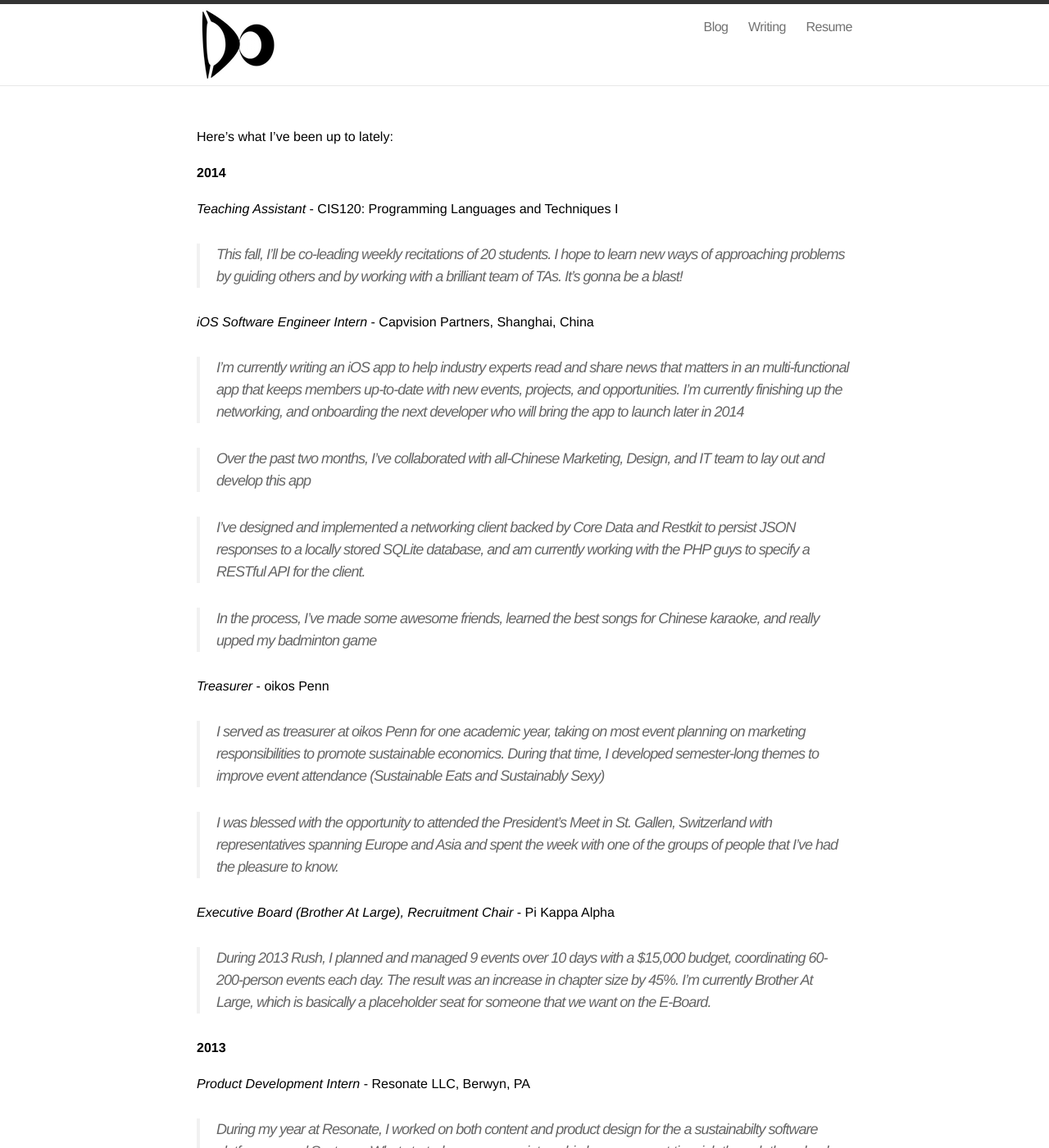
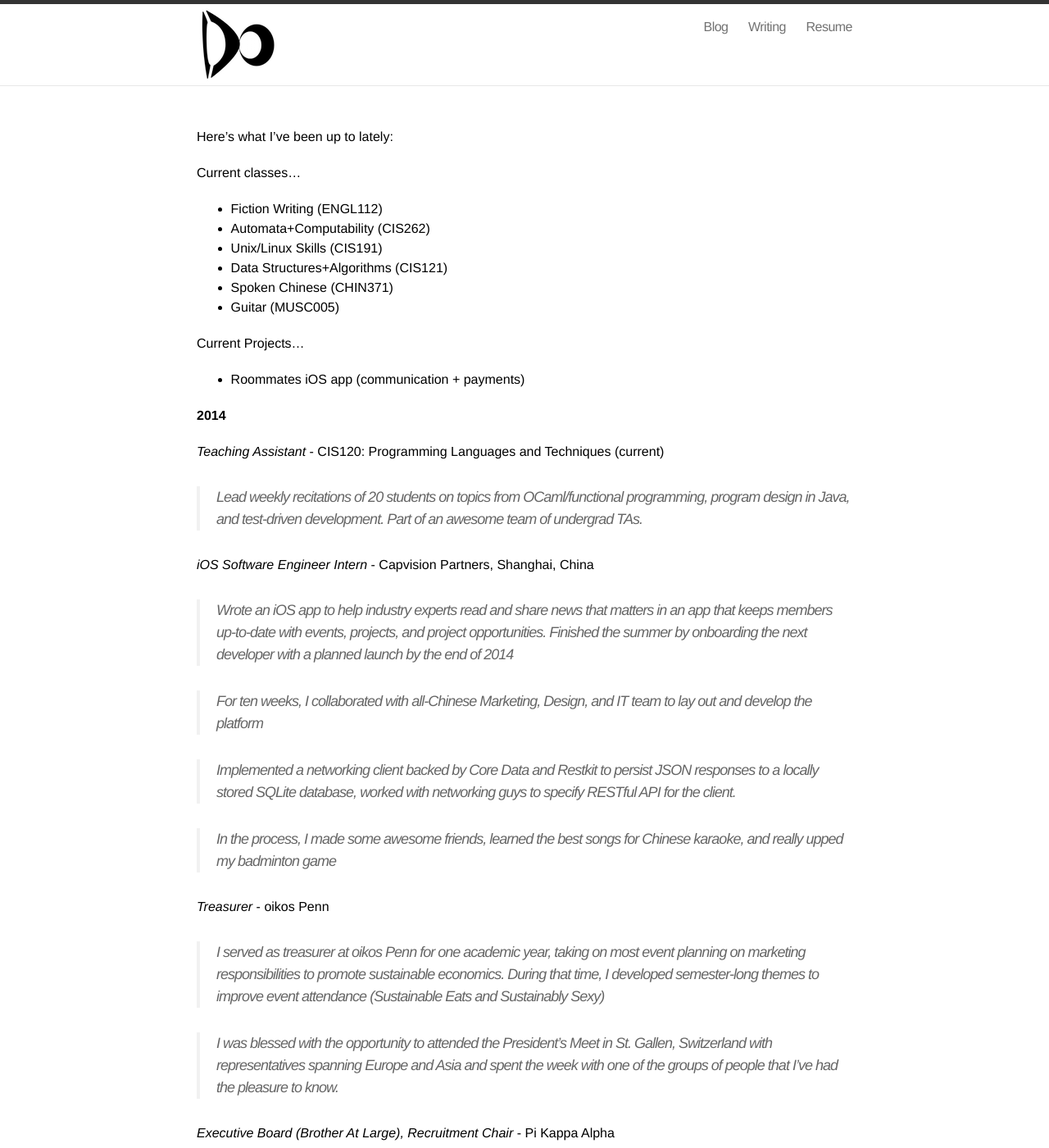
Before and after one commit to dericko/dericko.github.io, a Jekyll site: the page built from zabout.md, in a window 1280 px wide and 1400 px high. Shown: the whole window at 82% size. Built offline with Jekyll 4.4.1, drawn with Linux system fonts in a browser that asks for light colours.

Commit message:
update resume

```diff
--- a/zabout.md
+++ b/zabout.md
@@ -6,21 +6,41 @@ permalink: /resume/
 
 Here's what I've been up to lately:
 
+Current classes...
+
+- Fiction Writing (ENGL112)
+
+- Automata+Computability (CIS262)
+
+- Unix/Linux Skills (CIS191)
+
+- Data Structures+Algorithms (CIS121)
+
+- Spoken Chinese (CHIN371)
+
+- Guitar (MUSC005)
+
+
+Current Projects...
+
+- Roommates iOS app (communication + payments)
+
+
 __2014__
 
-_Teaching Assistant_ - CIS120: Programming Languages and Techniques I
+_Teaching Assistant_ - CIS120: Programming Languages and Techniques (current)
 
-> This fall, I'll be co-leading weekly recitations of 20 students. I hope to learn new ways of approaching problems by guiding others and by working with a brilliant team of TAs. It's gonna be a blast!
+> Lead weekly recitations of 20 students on topics from OCaml/functional programming, program design in Java, and test-driven development. Part of an awesome team of undergrad TAs.
 
 _iOS Software Engineer Intern_ - Capvision Partners, Shanghai, China
 
-> I'm currently writing an iOS app to help industry experts read and share  news that matters in an multi-functional app that keeps members up-to-date with new events, projects, and opportunities. I'm currently finishing up the networking, and onboarding the next developer who will bring the app to launch later in 2014
+> Wrote an iOS app to help industry experts read and share news that matters in an app that keeps members up-to-date with events, projects, and project opportunities. Finished the summer by onboarding the next developer with a planned launch by the end of 2014
 
-> Over the past two months, I've collaborated with all-Chinese Marketing, Design, and IT team to lay out and develop this app
+> For ten weeks, I collaborated with all-Chinese Marketing, Design, and IT team to lay out and develop the platform
 
-> I've designed and implemented a networking client backed by Core Data and Restkit to persist JSON responses to a locally stored SQLite database, and am currently working with the PHP guys to specify a RESTful API for the client.
+> Implemented a networking client backed by Core Data and Restkit to persist JSON responses to a locally stored SQLite database, worked with networking guys to specify RESTful API for the client.
 
-> In the process, I've made some awesome friends, learned the best songs for Chinese karaoke, and really upped my badminton game
+> In the process, I made some awesome friends, learned the best songs for Chinese karaoke, and really upped my badminton game
 
 _Treasurer_ - oikos Penn
 
@@ -58,7 +78,6 @@ _Guitarist_ - Cadaveric, a death metal band from Modesto, CA.
 
 _Event Photographer_ - DLO Photo, MK Photography
 
-
 __Education__
 
 _Bachelor of Arts in Chinese and Computer Science_ - University of Pennsylvania
```
